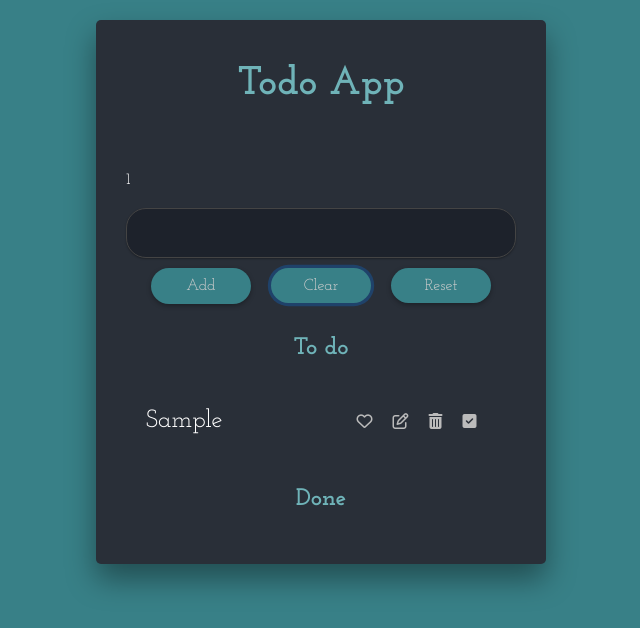
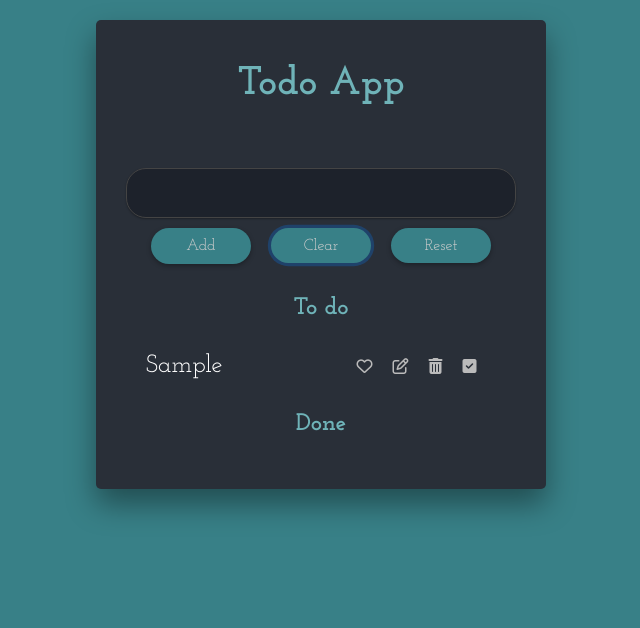
Before and after one commit to AnnettLebid/react-planner-app, a React (Create React App) app: page / in a window 1280 px wide. Both pictures are taken after typing "Sample" into the empty fields and a click on the button "Clear". Shown: the top 628 px of the page, without its empty margins (319-959 px from the left). Built offline with nearby package versions, Linux system fonts and the light colour scheme.

Commit message:
Add sort favourites and css

```diff
--- a/src/App.css
+++ b/src/App.css
@@ -30,7 +30,6 @@ body {
   background-color: #292f38;
   width: 25%;
   min-width: 450px;
-  /* height: 500px; */
   padding: 30px;
   box-sizing: border-box;
   border-radius: 5px;
@@ -50,7 +49,6 @@ body {
   width: 100%;
   min-width: 250px;
   padding: 15px 10px 10px 20px;
-  /* font-family: "Josefin Sans", serif; */
   font-size: 15px;
   color: #ccc;
   background-color: #1d222b;
@@ -89,14 +87,14 @@ body {
   outline: none;
 }
 
-.btn-edit i {
+.btn-style i {
   font-size: 16px;
   color: #bbb;
   margin-right: 20px;
 }
 
 .btn-delete:focus,
-.btn-edit:focus {
+.btn-style:focus {
   outline: none;
 }
 
@@ -132,6 +130,11 @@ body {
   cursor: pointer;
 }
 
+.red {
+  color: red !important;
+}
+
+.reset-btn:hover,
 .add-task-btn:hover,
 .clear-btn:hover {
   background-color: #46959c;
@@ -157,8 +160,7 @@ body {
 .list-item {
   display: flex;
   justify-content: space-between;
-  margin: 20px 0;
-  padding-bottom: 5px;
+  margin: 5px 0;
   list-style-type: none;
   font-size: 25px;
 }
--- a/src/App.js
+++ b/src/App.js
@@ -15,6 +15,7 @@ export default class App extends React.Component {
     this.toggleDone = this.toggleDone.bind(this);
     this.toggleFavourite = this.toggleFavourite.bind(this);
     this.handleOnDelete = this.handleOnDelete.bind(this);
+    this.editTodo = this.editTodo.bind(this);
     this.onButtonClear = this.onButtonClear.bind(this);
   }
 
@@ -58,47 +59,54 @@ export default class App extends React.Component {
     this.setState({ todos, todo: "" });
   }
 
-  onButtonClear(){
+  onButtonClear() {
     this.setState({ todos: [] });
   }
 
-  // editToDo(id){
-  //   const todo = this.state.todos.filter((todo) => {
-  //     if (todo.id === id) {
-  //       // toggle from false/true
-  //       todo.edit = !todo.edit;
-  //     }
-  //     return todo;
-  //   });
-  //   this.setState({ todos: todo });
-  // };
+  editTodo(todo) {
+    const index = todo.id;
+    const todos = this.state.todos.map((todo) => {
+      if (todo.id === index) {
+        todo.isEditing = !todo.isEditing;
+      }
+      return todo;
+    });
+    this.setState({ todos, todo: "" });
+  }
 
   render() {
+    const todoList = this.state.todos
+      .filter((todo) => !todo.isDone)
+      .sort((a, b) => b.favourite - a.favourite);
+
     const doneList = this.state.todos.filter((todo) => todo.isDone);
-    const todoList = this.state.todos.filter((todo) => !todo.isDone);
     const todosLength = this.state.todos.length;
+    console.log(this.state.todos);
 
     return (
       <div className="container">
         <div className="app-wrapper">
           <Header name="Todo App" />
           <ToDoForm
-            todosLength = {todosLength}
+            todosLength={todosLength}
             onNewTodo={(newTodo) => this.handleOnNewTodo(newTodo)}
             onButtonClear={this.onButtonClear}
           />
           <Subheader name="To do" />
           <ToDoList
             todos={todoList}
+            toggleFavourite={this.toggleFavourite}
+            editTodo={this.editTodo}
+            handleOnDelete={this.handleOnDelete}
             toggleDone={this.toggleDone}
-            handleOnDelete={this.handleOnDelete}
-            toggleFavourite={this.toggleFavourite}
           />
           <Subheader name="Done" />
           <DoneList
             doneTodos={doneList}
+            toggleFavourite={this.toggleFavourite}
+            editTodo={this.editTodo}
+            handleOnDelete={this.handleOnDelete}
             toggleDone={this.toggleDone}
-            handleOnDelete={this.handleOnDelete}
           />
         </div>
       </div>
--- a/src/components/DoneList/DoneList.js
+++ b/src/components/DoneList/DoneList.js
@@ -3,9 +3,13 @@ import React from "react";
 function DoneList(props) {
   const { doneTodos } = props;
 
-  // function moveToTodoList(todo, index) {
-  //   props.moveToTodoList(todo, index);
-  // }
+  function toggleFavourite(todo) {
+    props.toggleFavourite(todo);
+  }
+
+  function editTodo(todo) {
+    props.editTodo(todo);
+  }
 
   function handleOnDelete(todo) {
     props.handleOnDelete(todo);
@@ -21,13 +25,18 @@ function DoneList(props) {
         <li key={todo.id} className="list-item">
           {todo.text}
           <div>
-            <button className="btn-edit task-btn">
-              <i className="far fa-heart"></i>
+            <button name = "favourite"
+            className="btn-style task-btn"
+            onClick={() => toggleFavourite(todo)}>
+            <i className={todo.favourite ? "far fa-heart red" : "far fa-heart"}></i>
             </button>
-            <button className="btn-edit task-btn">
+            <button name = "edit"
+            className="btn-style task-btn"
+            onClick={() => {
+              editTodo(todo)}}>
               <i className="fa fa-pencil-square-o"></i>
             </button>
-            <button
+            <button name = "delete"
               className="btn-delete task-btn"
               onClick={() => {
                 handleOnDelete(todo);
@@ -35,10 +44,9 @@ function DoneList(props) {
             >
               <i className="fas fa-trash-alt"></i>
             </button>
-            <button
-              className="btn-edit task-btn"
-              onClick={() => toggleDone(todo)}
-            >
+            <button name = "toggleDone"
+              className="btn-style task-btn"
+              onClick={() => toggleDone(todo)}>
               <i className="fa fa-check-square" aria-hidden="true"></i>
             </button>
           </div>
--- a/src/components/ToDoForm/ToDoForm.js
+++ b/src/components/ToDoForm/ToDoForm.js
@@ -10,7 +10,7 @@ export default class TodoForm extends React.Component {
         id: "",
         finished: false,
         favourite: false,
-        editing: false,
+        isEditing: false,
       },
     };
   }
@@ -42,7 +42,6 @@ export default class TodoForm extends React.Component {
     return (
       <div>
         <form onSubmit={(event) => this.handleOnSubmit(event)} className="form">
-          <p>{this.props.todosLength}</p>
           <input
             label="What are you planning to do?"
             type="text"
--- a/src/components/ToDoList/ToDoList.js
+++ b/src/components/ToDoList/ToDoList.js
@@ -2,6 +2,14 @@ import React from "react";
 
 function ToDoList(props) {
   const { todos } = props;
+
+  function toggleFavourite(todo) {
+    props.toggleFavourite(todo);
+  }
+
+  function editTodo(todo) {
+    props.editTodo(todo);
+  }
 
   function handleOnDelete(todo) {
     props.handleOnDelete(todo);
@@ -11,31 +19,42 @@ function ToDoList(props) {
     props.toggleDone(todo);
   }
 
-  function toggleFavourite(todo) {
-    props.toggleFavourite(todo);
-  }
-
   return (
     <ul className="list">
       {todos.map((todo) => (
         <li key={todo.id} className="list-item">
           {todo.text}
           <div>
-            <button className="btn-edit task-btn"
-            onClick = {() => toggleFavourite(todo)}>
-              <i className="far fa-heart"></i>
+            <button
+              name="favourite"
+              className="btn-style task-btn"
+              onClick={() => toggleFavourite(todo)}
+            >
+              <i className={todo.favourite ? "far fa-heart red" : "far fa-heart"}></i>
             </button>
-            <button className="btn-edit task-btn">
+            <button
+              name="edit"
+              className="btn-style task-btn"
+              onClick={() => {
+                editTodo(todo);
+              }}
+            >
               <i className="fa fa-pencil-square-o"></i>
             </button>
-            <button className="btn-delete task-btn"
-              onClick={() => {handleOnDelete(todo)}}
+            <button
+              name="delete"
+              className="btn-delete task-btn"
+              onClick={() => {
+                handleOnDelete(todo);
+              }}
             >
               <i className="fas fa-trash-alt"></i>
             </button>
             <button
-              className="btn-edit task-btn"
-              onClick={() => toggleDone(todo)}>
+              name="toggleDone"
+              className="btn-style task-btn"
+              onClick={() => toggleDone(todo)}
+            >
               <i className="fa fa-check-square" aria-hidden="true"></i>
             </button>
           </div>
```
Also changed, not shown: src/components/TodoItem.js/TodoItem.js (+22 -3 lines).
